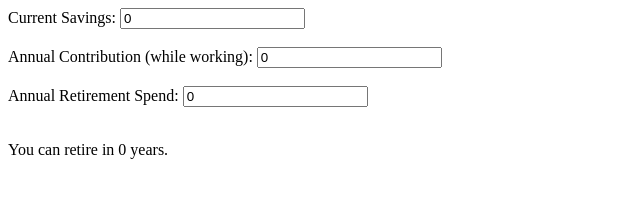
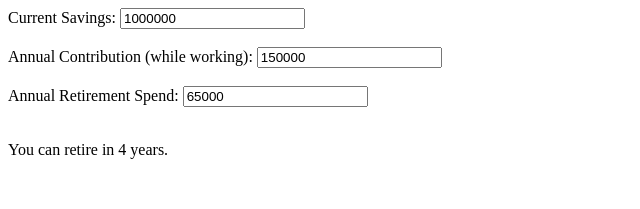
Before and after one commit to abebinder/retirement-planner, a SvelteKit app: page / in a window 1280 px wide. Shown: the top 209 px of the page, without its empty margins (0-640 px from the left). Built offline with nearby package versions, Linux system fonts and the light colour scheme.

Commit message:
Prevent crashes through infinite looping.

```diff
--- a/src/routes/+page.svelte
+++ b/src/routes/+page.svelte
@@ -1,7 +1,7 @@
 <script lang="ts">
-let currentSavings : number = $state(0)
-let annualContribution : number = $state(0)
-let annualRetirementSpend : number = $state(0)
+let currentSavings : number = $state(1000000)
+let annualContribution : number = $state(150000)
+let annualRetirementSpend : number = $state(65000)
 
 function calculateYearsToRetirement(currentSavings: number, annualContribution: number, annualRetirementSpend: number): number{
     let inflationRate:number = 0.03;
@@ -10,7 +10,7 @@ function calculateYearsToRetirement(currentSavings: number, annualContribution:
     let retirement_number:number = annualRetirementSpend * 25;
     let savings:number = currentSavings;
     let years:number = 0
-    while (savings < retirement_number){
+    while (savings < retirement_number && years<100){
         savings = (savings * (1 + investmentRate)) + annualContribution;
         retirement_number = retirement_number * (1 + inflationRate);
         years++;
```
